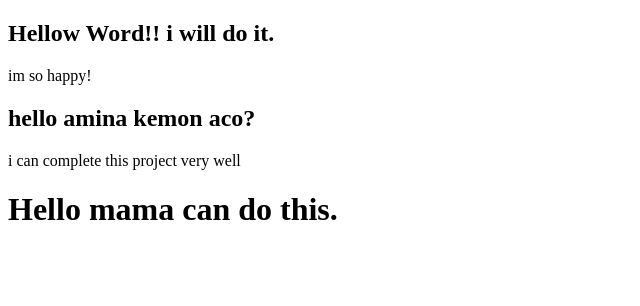
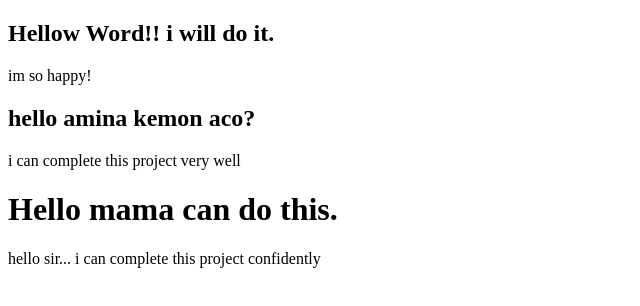
Before and after one commit to ahasif/my-frist-website, a plain HTML site: page index.html in a window 1280 px wide. Shown: the whole page, without its empty margins (0-640 px from the left). Drawn offline with Linux system fonts and the light colour scheme.

Commit message:
Update index.html

```diff
--- a/index.html
+++ b/index.html
@@ -12,5 +12,6 @@
     <h2>hello amina kemon aco?</h2>
     <p> i can complete this project very well</p>
     <h1>Hello mama can do this.</h1>
+    <p>hello sir... i can complete this project confidently</p>
 </body>
 </html>
```
